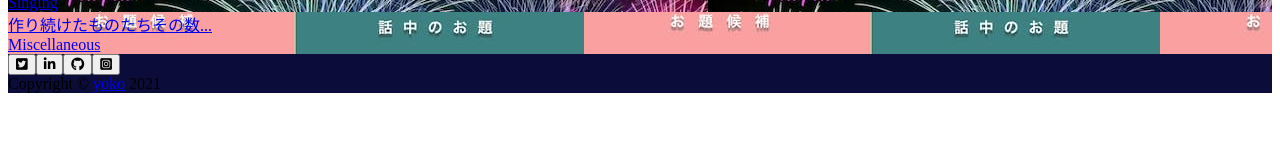
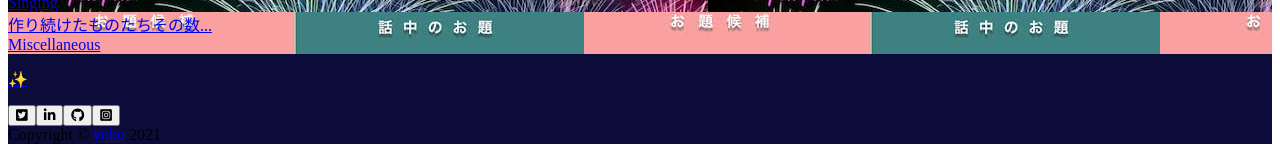
Before and after one commit to yoko-at-home/yoko-2021, a Next.js app: page / in a window 1280 px wide. Shown: the part 749-898 px from the top of the page. Before the commit the page ends 850 px from the top, so only its background shows below. Built offline with nearby package versions, Linux system fonts and the light colour scheme.

Commit message:
トップへ遷移の✨追加

```diff
--- a/src/pages/index.js
+++ b/src/pages/index.js
@@ -1,10 +1,12 @@
+import Link from "next/link";
+
 import { FireworksSection } from "../components/Fireworks";
 import { HeadPart } from "../components/Head";
 import { Header } from "../components/Header";
 import { Layout } from "../components/Layout";
 import { Tiles } from "../components/Tiles";
 
-const Home=()=> {
+const Home = () => {
   return (
     <Layout>
       <HeadPart
@@ -14,11 +16,25 @@ const Home=()=> {
         image={"/banner.jpg"}
         url={"https://yoko-2021.vercel.app"}
       />
-      <Header />
-        <FireworksSection />
+      <Header id="top"/>
+      <FireworksSection />
       <Tiles />
+      <div className='mt-5 text-center'>
+        <p>
+          <Link href='/#top'>
+            <a
+              className='py-2 mr-4 text-sm font-bold leading-relaxed uppercase whitespace-nowrap '
+              href='#pablo'
+            >
+              <span role='img' aria-label='sparkles'>
+                ✨
+              </span>
+            </a>
+          </Link>
+        </p>
+      </div>
     </Layout>
   );
-}
+};
 
 export default Home;
```
